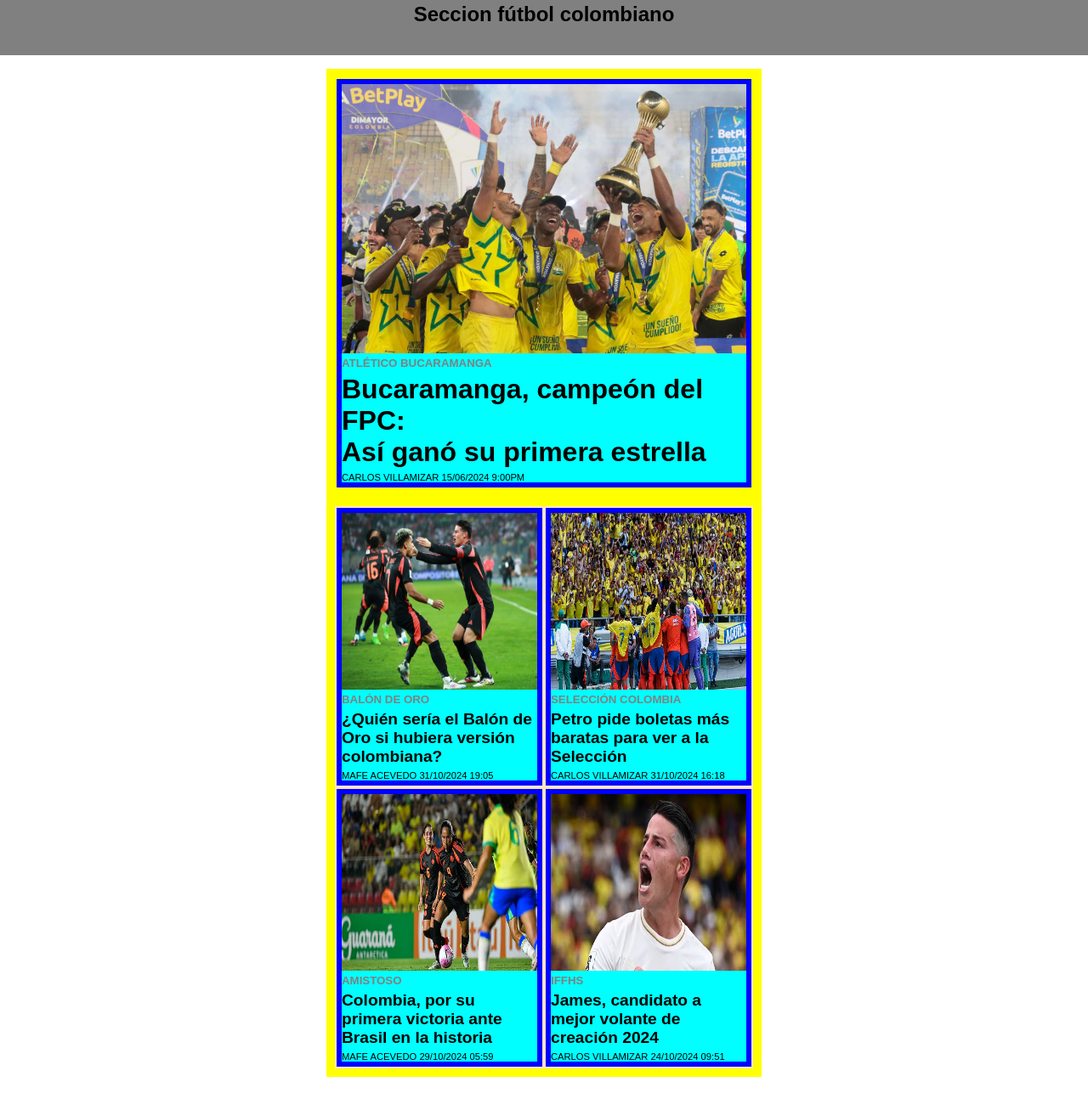
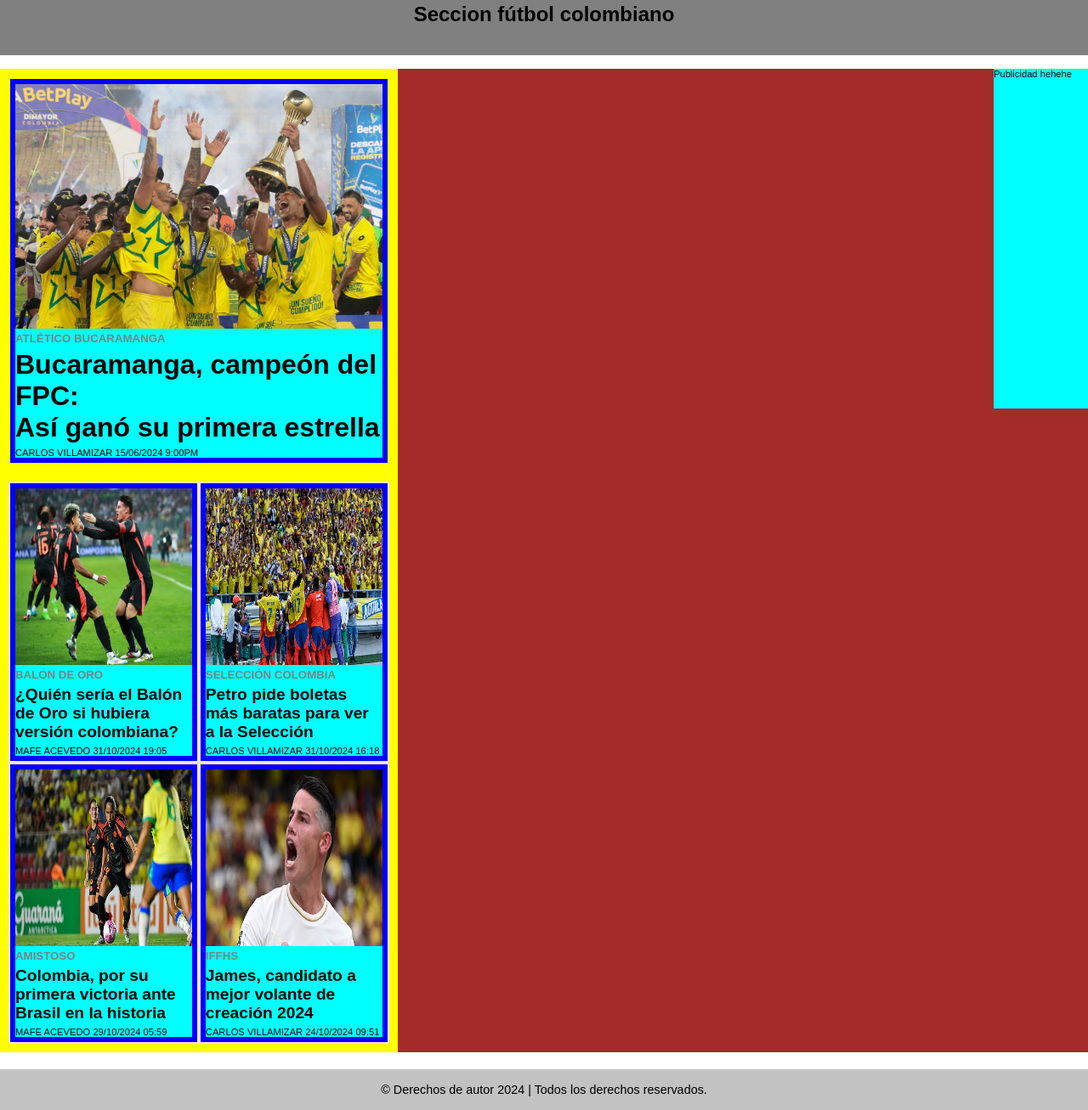
Before and after one commit to SpikeCB1998/Noticiero, a plain HTML site: page landpage.html in a window 1280 px wide. Shown: the part 79-1386 px from the top of the page at 85% size. Before the commit the page ends 1347 px from the top, so only its background shows below. Drawn offline with Linux system fonts and the light colour scheme.

Commit message:
footerypublicidad

```diff
--- a/landpage.html
+++ b/landpage.html
@@ -15,7 +15,9 @@
             <h2>Seccion fútbol colombiano</h2>
         </div>
         <section class="contenedor">
+            <div class="layout">
                 <div class="portada">
+
                     <div class="noticia-principal">
                         <a href="https://colombia.as.com/futbol/bucaramanga-campeon-del-fpc-asi-gano-su-primera-estrella-n/"  target="_blank">
                             <img  src="Images/abcampeon.jpg" alt="Atletico Bucaramanga celebra su primera estrella">
@@ -65,6 +67,13 @@
                         </div>
                     </div>
                 </div>
+            </div>
+            <aside>
+                <p>Publicidad hehehe</p>
+            </aside>
         </section>
+        <footer>
+            <p>&copy; Derechos de autor 2024 | Todos los derechos reservados.</p>
+        </footer>
 </body>
 </html>
--- a/style.css
+++ b/style.css
@@ -38,9 +38,16 @@ a{
 
 .contenedor{
     display: flex;
+    flex-direction: row;
+    margin-top: 1rem;
+    justify-content: center;
+    width: 100vw;
+    background-color: brown;
+}
+
+.layout{
+    display: flex;
     flex-direction: column;
-    align-items: center;
-    margin-top: 1rem;
 }
 
     .portada{
@@ -124,3 +131,23 @@ p{
     font-family: Arial, Helvetica, sans-serif;
     font-size: 0.7rem;
 }
+
+aside{
+    width: 20vw;
+    height: 50vh;
+    background-color: aqua;
+}
+
+footer {
+    background-color: hsl(0, 0%, 76%); /* Fondo oscuro para el footer */
+    color: white; /* Texto blanco */
+    text-align: center; /* Centrar el texto */
+    padding: 1rem; /* Espaciado */
+    bottom: 0;
+    width: 100%; /* Asegura que cubra todo el ancho de la pantalla */
+    margin-top: 20px; /* Separación de las noticias */
+}
+
+footer p {
+    font-size: 0.9rem;
+}
```
Lines whose indentation alone changed are shown as unchanged.
